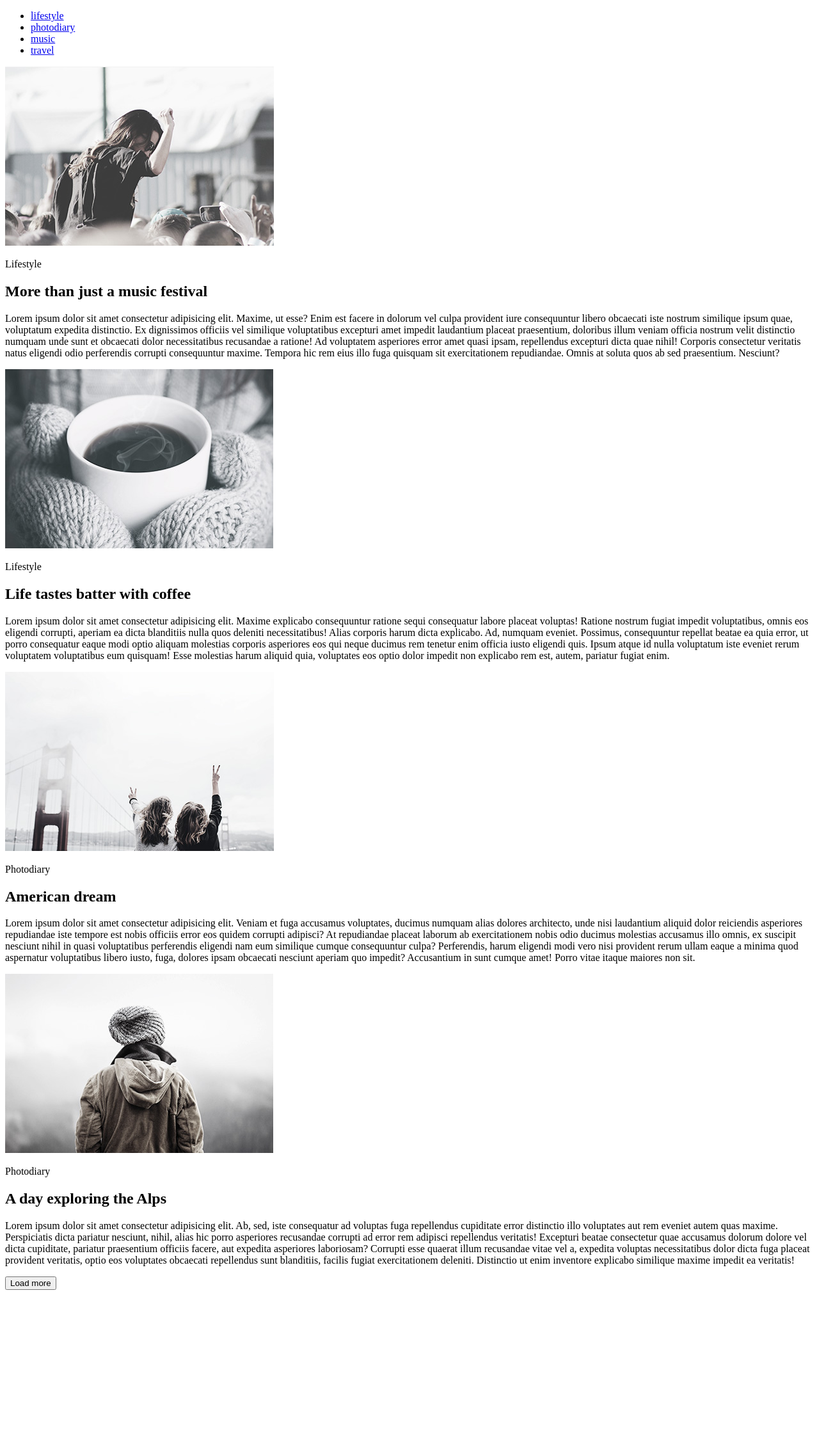
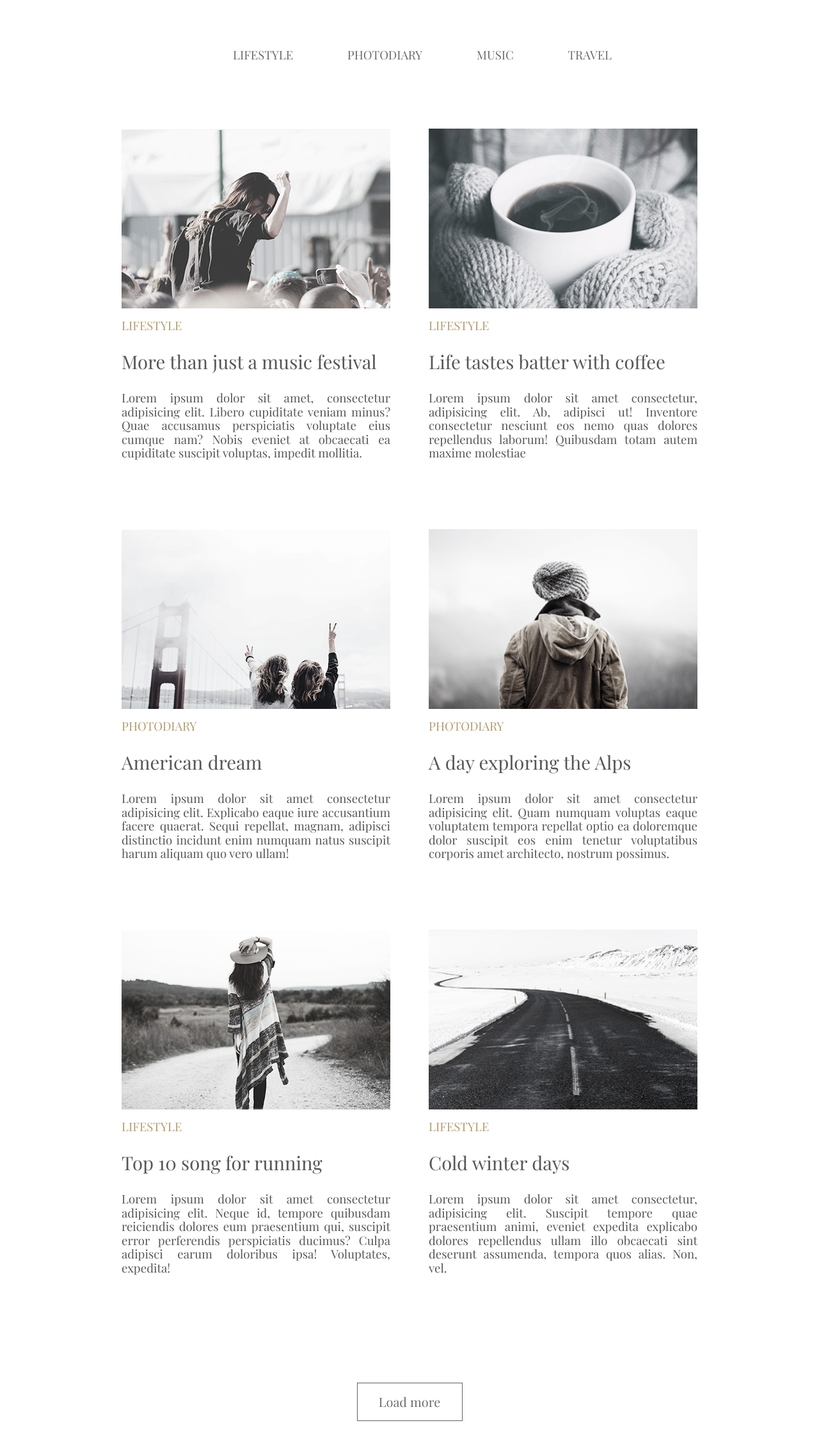
Before and after one commit to khoroshkov/khoroshkov.github.io, a plain HTML site: page index.html in a window 1280 px wide. Shown: the whole page at 64% size. Before the commit the page ends 2024 px from the top, so only its background shows below. Drawn offline with nearby package versions, Linux system fonts and the light colour scheme.

Commit message:
Add files via upload

```diff
--- /dev/null
+++ b/css/styles.css
@@ -0,0 +1,123 @@
+html {
+    box-sizing: border-box;
+}
+
+*,
+*::before,
+*::after {
+    box-sizing: inherit;
+}
+
+body {
+    font-family: "Playfair Display", "Arial", sans-serif;
+    font-size: 14pt;
+    color: #575757;
+}
+
+img {
+    display: block;
+    max-width: 100%;
+    height: auto;
+}
+
+h2 {
+    font-family: "Ubuntu", "Aerial" sans-serif;
+    font-size: 14pt;
+    color: #b19c71;
+    font-weight: normal;
+    text-transform: uppercase;
+}
+
+h3 {
+    font-size: 22pt;
+    font-weight: 400;
+}
+
+p {
+    font-weight: normal;
+    text-align: justify;
+}
+
+.container {
+    width: 900px;
+    margin: 0 auto;
+}
+
+
+                                /* header and navigation */
+
+
+.main-header {
+    margin-top: 75px;
+}
+
+.main-menu-list {
+    text-align: center;
+    list-style: none;
+}
+
+.main-menu-list li {
+    display: inline-block;
+    padding: 0 40px;
+}
+
+.main-menu-list a {
+    font-size: 14pt;
+    color: #6d6d6d;
+    font-weight: 400;
+    text-transform: uppercase;
+    text-decoration: none;
+}
+
+.main-menu-list a:hover,
+.main-menu-list a:focus {
+    color: #24bdff;
+}
+
+                                    /* content articles */
+
+
+.post-items-container {
+    margin-top: 105px;
+    font-size: 0;
+}
+
+.post-item {
+    display: inline-block;
+    width: 420px;
+    margin-right: 60px;
+    padding-bottom: 90px;
+}
+
+.post-item:nth-child(2n) {
+    margin-right: 0;
+}
+
+.post-item p {
+    font-size: 14pt;
+}
+
+
+                                /*button style*/
+
+.load-button {
+    margin: 60px auto;
+}
+
+.load-more-button {
+    display: block;
+    margin: 0 auto;
+    padding: 0;
+    width: 165px;
+    height: 60px;
+    background-color: transparent;
+    border: 1px solid  rgb(98, 98, 98);
+    font-size: 20px;
+    color: #6d6d6d;
+    cursor: pointer;
+}
+
+.load-more-button:hover,
+.load-more-button:focus {
+    color: #24bdff;
+}
--- a/index.html
+++ b/index.html
@@ -1,49 +1,144 @@
 <!DOCTYPE html>
 <html lang="en">
-<head>
-    <meta charset="UTF-8">
-    <title>Home work-01 | Nick Khoroshkov </title>
-</head>
-<body>
-
+  <head>
+    <meta charset="UTF-8" />
+    <title>Homework. Module-03. | Nick Khoroshkov</title>
+    <link rel="stylesheet" href="css/normalize.css" />
+    <link
+      href="https://fonts.googleapis.com/css?family=Playfair+Display:400,700&display=swap&subset=cyrillic"
+      rel="stylesheet"
+    />
+    <link rel="stylesheet" href="css/styles.css" />
+  </head>
+  <body class="container">
     <header class="main-header">
-        <nav class="main-nav">
-            <ul class="main-menu-list">
-                <li class="main-menu-item"><a href="#lifestyle" class="main-menu-link">lifestyle</a></li>
-                <li class="main-menu-item"><a href="#photodiary" class="main-menu-link">photodiary</a></li>
-                <li class="main-menu-item"><a href="#" class="main-menu-link">music</a></li>
-                <li class="main-menu-item"><a href="#" class="main-menu-link">travel</a></li>
-            </ul>
-        </nav>
+      <nav class="main-nav">
+        <ul class="main-menu-list">
+          <li class="main-menu-item">
+            <a href="#lifestyle" class="main-menu-link">lifestyle</a>
+          </li>
+          <li class="main-menu-item">
+            <a href="#photodiary" class="main-menu-link">photodiary</a>
+          </li>
+          <li class="main-menu-item">
+            <a href="#" class="main-menu-link">music</a>
+          </li>
+          <li class="main-menu-item">
+            <a href="#" class="main-menu-link">travel</a>
+          </li>
+        </ul>
+      </nav>
     </header>
 
     <main class="main-content">
-        <section class="main-section" id="lifestyle">
-            <img src="img/lifestyle_1.jpg" alt="woman on music concert" height="280" width="420">
-            <p>Lifestyle</p>
-            <h2>More than just a music festival</h2>
-             <p>Lorem ipsum dolor sit amet consectetur adipisicing elit. Maxime, ut esse? Enim est facere in dolorum vel culpa provident iure consequuntur libero obcaecati iste nostrum similique ipsum quae, voluptatum expedita distinctio. Ex dignissimos officiis vel similique voluptatibus excepturi amet impedit laudantium placeat praesentium, doloribus illum veniam officia nostrum velit distinctio numquam unde sunt et obcaecati dolor necessitatibus recusandae a ratione! Ad voluptatem asperiores error amet quasi ipsam, repellendus excepturi dicta quae nihil! Corporis consectetur veritatis natus eligendi odio perferendis corrupti consequuntur maxime. Tempora hic rem eius illo fuga quisquam sit exercitationem repudiandae. Omnis at soluta quos ab sed praesentium. Nesciunt?</p>
+      <section class="main-section">
+        <div class="post-items-container">
+          <article class="post-item">
+            <img
+              src="img/lifestyle_1.jpg"
+              alt="woman on music concert"
+              height="280"
+              width="420"
+            />
+            <h2>Lifestyle</h2>
+            <h3>More than just a music festival</h3>
+            <p>
+              Lorem ipsum dolor sit amet, consectetur adipisicing elit. Libero
+              cupiditate veniam minus? Quae accusamus perspiciatis voluptate
+              eius cumque nam? Nobis eveniet at obcaecati ea cupiditate suscipit
+              voluptas, impedit mollitia.
+            </p>
+          </article>
 
-            <img src="img/lifestyle_2.jpg" alt="hands with coffee cup" height="280" width="419">
-            <p>Lifestyle</p>
-            <h2>Life tastes batter with coffee</h2>
-            <p>Lorem ipsum dolor sit amet consectetur adipisicing elit. Maxime explicabo consequuntur ratione sequi consequatur labore placeat voluptas! Ratione nostrum fugiat impedit voluptatibus, omnis eos eligendi corrupti, aperiam ea dicta blanditiis nulla quos deleniti necessitatibus! Alias corporis harum dicta explicabo. Ad, numquam eveniet. Possimus, consequuntur repellat beatae ea quia error, ut porro consequatur eaque modi optio aliquam molestias corporis asperiores eos qui neque ducimus rem tenetur enim officia iusto eligendi quis. Ipsum atque id nulla voluptatum iste eveniet rerum voluptatem voluptatibus eum quisquam! Esse molestias harum aliquid quia, voluptates eos optio dolor impedit non explicabo rem est, autem, pariatur fugiat enim.</p>
-            </section>
+          <article class="post-item">
+            <img
+              src="img/lifestyle_2.jpg"
+              alt="hands with coffee cup"
+              height="280"
+              width="420"
+            />
+            <h2>Lifestyle</h2>
+            <h3>Life tastes batter with coffee</h3>
+            <p>
+              Lorem ipsum dolor sit amet consectetur, adipisicing elit. Ab,
+              adipisci ut! Inventore consectetur nesciunt eos nemo quas dolores
+              repellendus laborum! Quibusdam totam autem maxime molestiae
+            </p>
+          </article>
 
-        <section class="main-section" id="photodiary">
-            <img src="img/photodiary_1.jpg" alt="girls at golden gate bridge" height="280" width="420">
-            <p>Photodiary</p>
-            <h2>American dream</h2>
-            <p>Lorem ipsum dolor sit amet consectetur adipisicing elit. Veniam et fuga accusamus voluptates, ducimus numquam alias dolores architecto, unde nisi laudantium aliquid dolor reiciendis asperiores repudiandae iste tempore est nobis officiis error eos quidem corrupti adipisci? At repudiandae placeat laborum ab exercitationem nobis odio ducimus molestias accusamus illo omnis, ex suscipit nesciunt nihil in quasi voluptatibus perferendis eligendi nam eum similique cumque consequuntur culpa? Perferendis, harum eligendi modi vero nisi provident rerum ullam eaque a minima quod aspernatur voluptatibus libero iusto, fuga, dolores ipsam obcaecati nesciunt aperiam quo impedit? Accusantium in sunt cumque amet! Porro vitae itaque maiores non sit.</p>
+          <article class="post-item">
+            <img
+              src="img/photodiary_1.jpg"
+              alt="girls at golden gate bridge"
+              height="280"
+              width="420"
+            />
+            <h2>Photodiary</h2>
+            <h3>American dream</h3>
+            <p>
+              Lorem ipsum dolor sit amet consectetur adipisicing elit. Explicabo
+              eaque iure accusantium facere quaerat. Sequi repellat, magnam,
+              adipisci distinctio incidunt enim numquam natus suscipit harum
+              aliquam quo vero ullam!
+            </p>
+          </article>
 
-            <img src="img/photodiary_2.jpg" alt="man in mountains" height="280" width="419">
-            <p>Photodiary</p>
-            <h2>A day exploring the Alps</h2>
-            <p>Lorem ipsum dolor sit amet consectetur adipisicing elit. Ab, sed, iste consequatur ad voluptas fuga repellendus cupiditate error distinctio illo voluptates aut rem eveniet autem quas maxime. Perspiciatis dicta pariatur nesciunt, nihil, alias hic porro asperiores recusandae corrupti ad error rem adipisci repellendus veritatis! Excepturi beatae consectetur quae accusamus dolorum dolore vel dicta cupiditate, pariatur praesentium officiis facere, aut expedita asperiores laboriosam? Corrupti esse quaerat illum recusandae vitae vel a, expedita voluptas necessitatibus dolor dicta fuga placeat provident veritatis, optio eos voluptates obcaecati repellendus sunt blanditiis, facilis fugiat exercitationem deleniti. Distinctio ut enim inventore explicabo similique maxime impedit ea veritatis!</p>
-        </section>
+          <article class="post-item">
+            <img
+              src="img/photodiary_2.jpg"
+              alt="man in mountains"
+              height="280"
+              width="420"
+            />
+            <h2>Photodiary</h2>
+            <h3>A day exploring the Alps</h3>
+            <p>
+              Lorem ipsum dolor sit amet consectetur adipisicing elit. Quam
+              numquam voluptas eaque voluptatem tempora repellat optio ea
+              doloremque dolor suscipit eos enim tenetur voluptatibus corporis
+              amet architecto, nostrum possimus.
+            </p>
+          </article>
 
-        <button type="button">Load more</button>
+          <article class="post-item">
+            <img
+              src="img/lifestyle_3.jpg"
+              alt="wooman in hat travelling"
+              height="280"
+              width="420"
+            />
+            <h2>Lifestyle</h2>
+            <h3>Top 10 song for running</h3>
+            <p>
+              Lorem ipsum dolor sit amet consectetur adipisicing elit. Neque id,
+              tempore quibusdam reiciendis dolores eum praesentium qui, suscipit
+              error perferendis perspiciatis ducimus? Culpa adipisci earum
+              doloribus ipsa! Voluptates, expedita!
+            </p>
+          </article>
 
+          <article class="post-item">
+            <img
+              src="img/lifestyle_4.jpg"
+              alt="road through mountain hills"
+              height="280"
+              width="420"
+            />
+            <h2>Lifestyle</h2>
+            <h3>Cold winter days</h3>
+            <p>
+              Lorem ipsum dolor sit amet consectetur, adipisicing elit. Suscipit
+              tempore quae praesentium animi, eveniet expedita explicabo dolores
+              repellendus ullam illo obcaecati sint deserunt assumenda, tempora
+              quos alias. Non, vel.
+            </p>
+          </article>
+        </div>
+      </section>
+
+      <div class="load-button">
+        <button type="button" class="load-more-button">Load more</button>
+      </div>
     </main>
-</body>
+  </body>
 </html>
```
Also changed, not shown: css/normalize.css (added), img/lifestyle_3.jpg (added), img/lifestyle_4.jpg (added).
